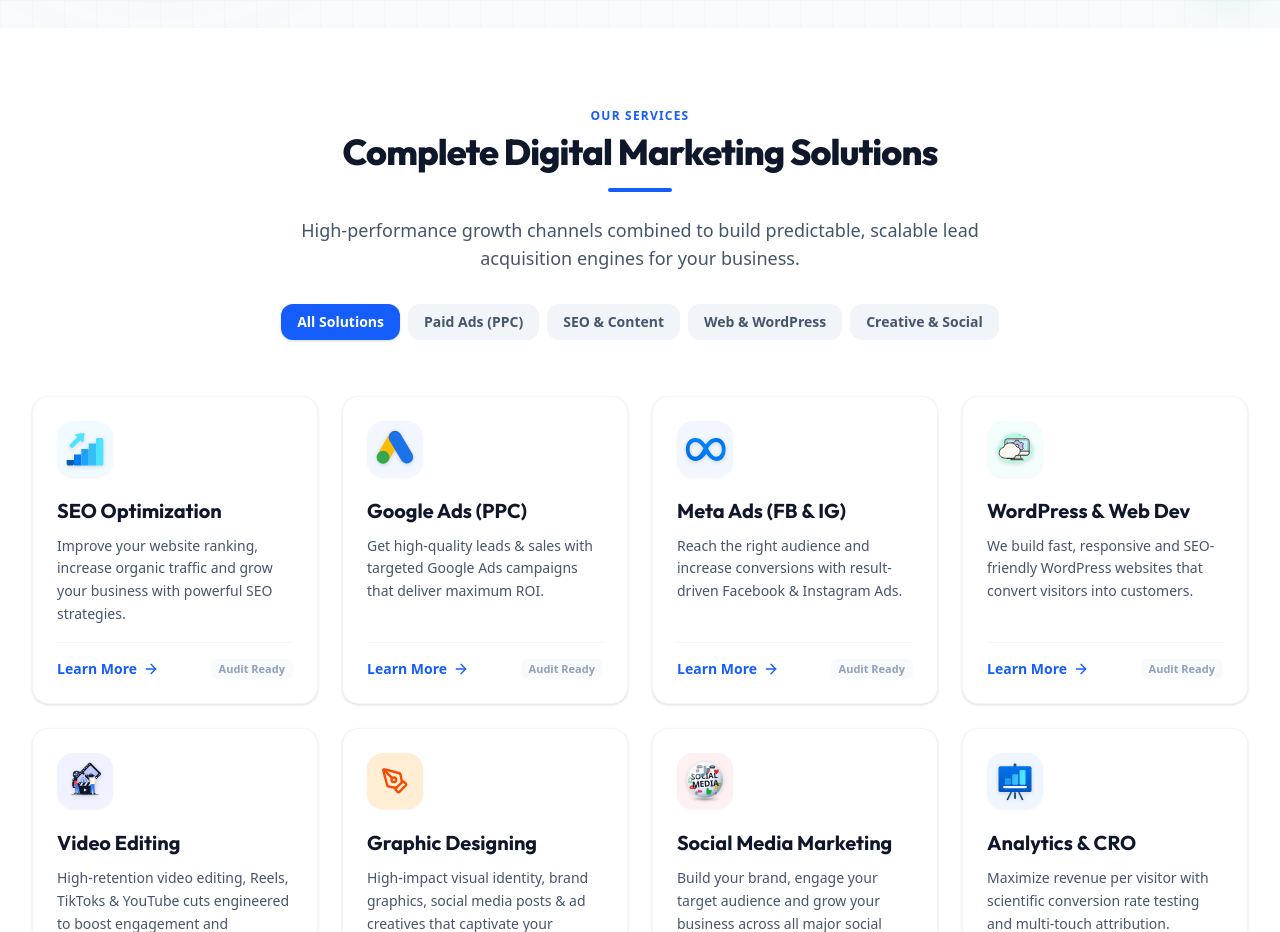
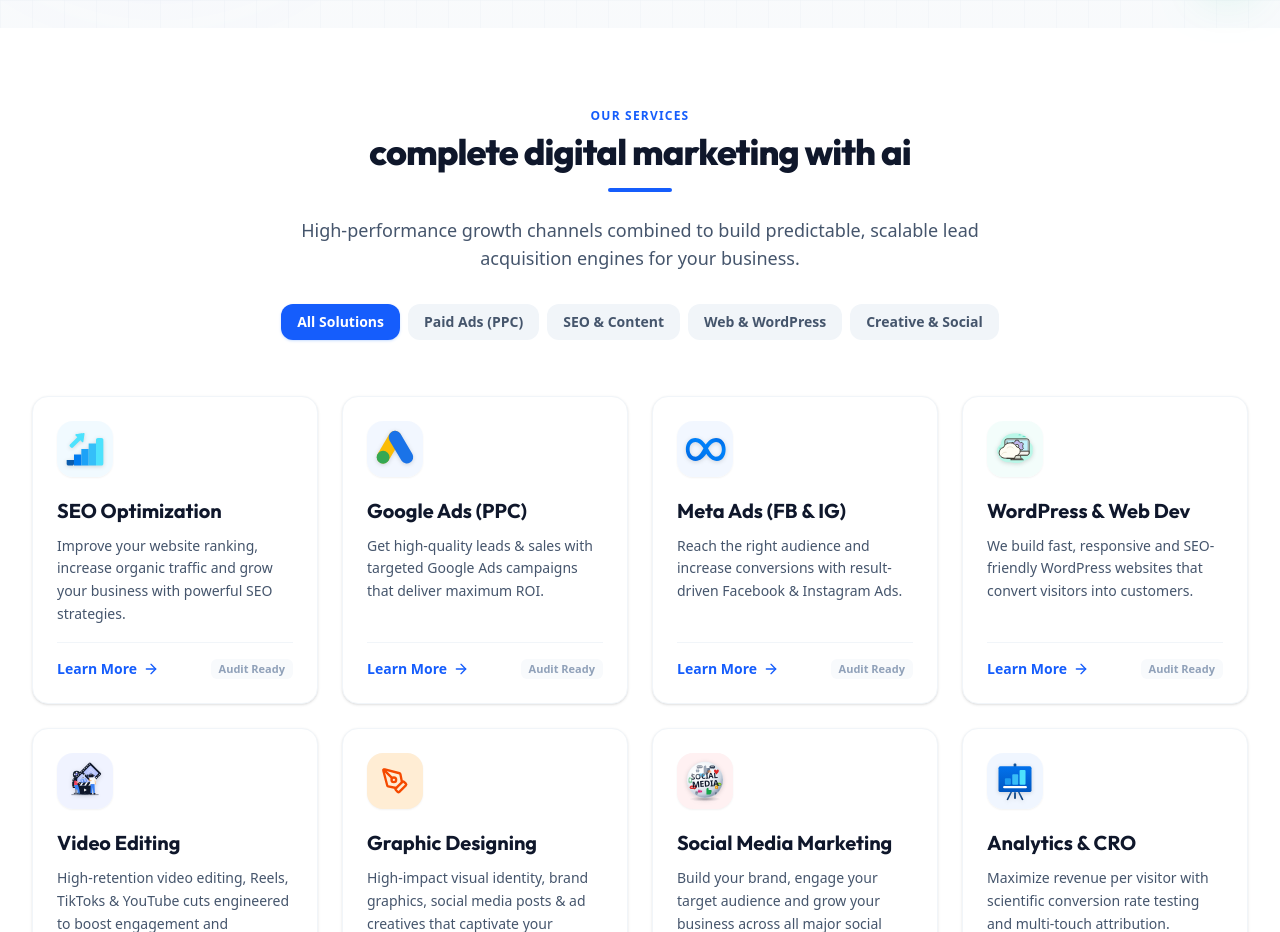
Before and after one commit to 96272134/marketing-guys, a React (Vite) app: page / in a window 1280 px wide. Shown: the part 800-1732 px from the top of the page. Built offline with nearby package versions, Linux system fonts and the light colour scheme; no server answers.

Commit message:
fix: update heading text

```diff
--- a/src/components/ServicesSection.tsx
+++ b/src/components/ServicesSection.tsx
@@ -67,7 +67,7 @@ export const ServicesSection: React.FC<ServicesSectionProps> = ({
             OUR SERVICES
           </div>
           <h2 className="text-3xl sm:text-4xl font-extrabold text-slate-900 tracking-tight font-heading mb-4">
-            Complete Digital Marketing Solutions
+           complete digital marketing with ai
           </h2>
           <div className="w-16 h-1 bg-blue-600 mx-auto rounded-full mb-6"></div>
           <p className="text-slate-600 text-base sm:text-lg">
```
